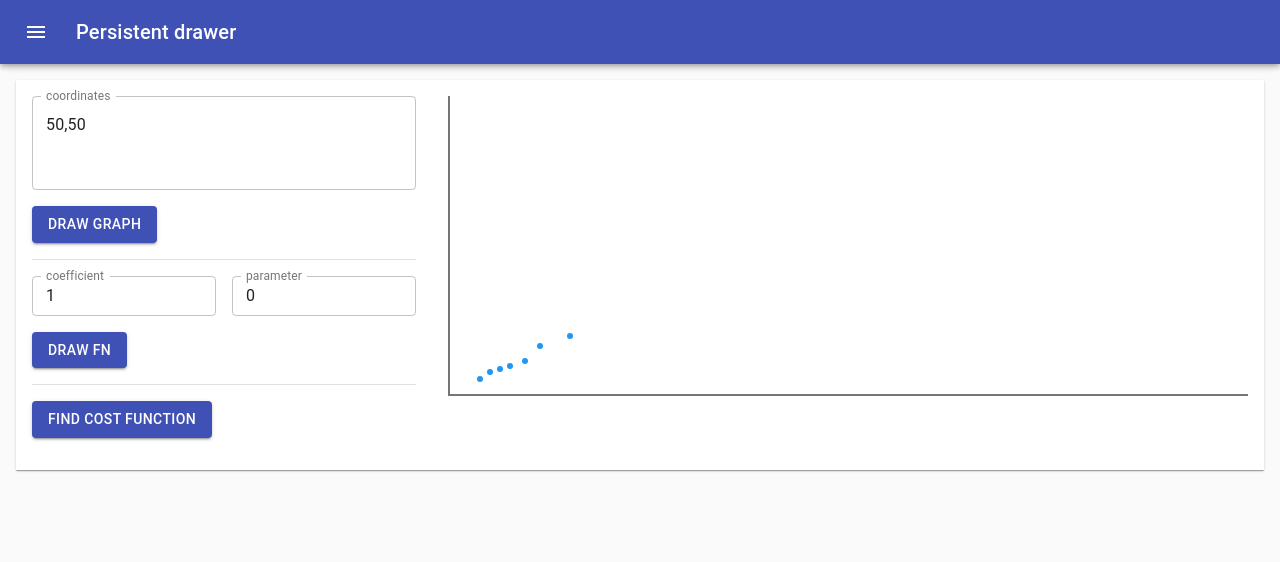
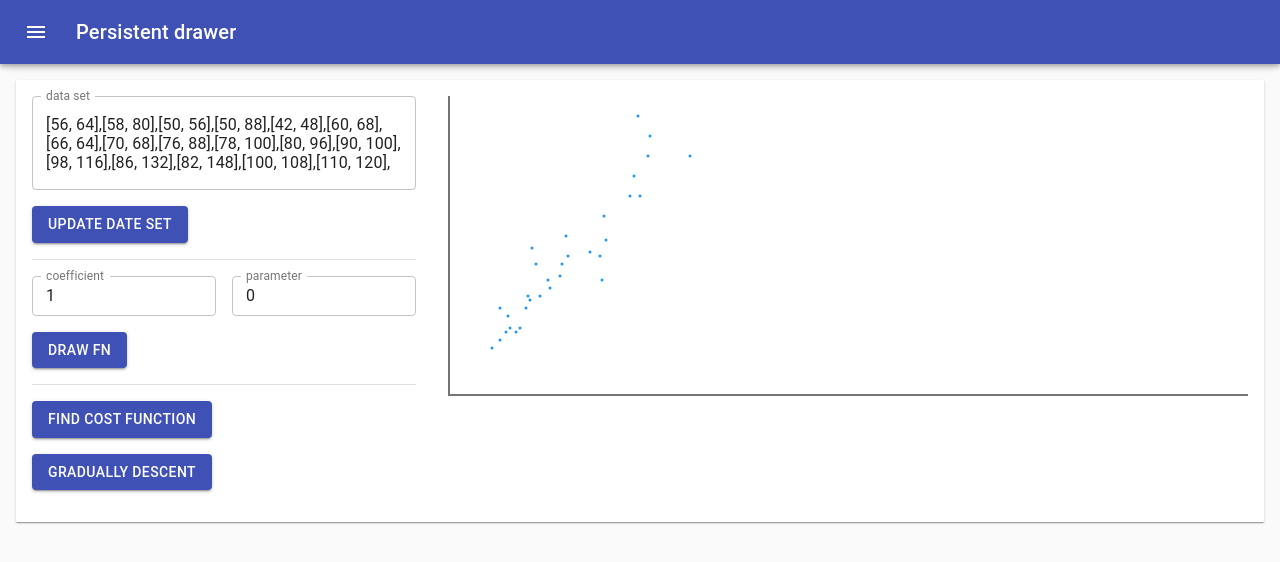
Before and after one commit to d400800/react-charts-experiments, a React (Create React App) app: page /graph-builder in a window 1280 px wide. Shown: the top 562 px of the page. Built offline with nearby package versions, Linux system fonts and the light colour scheme.

Commit message:
adding gradient descent for a hypothesis with a single parameter

```diff
--- a/src/Features/GraphBuilder.jsx
+++ b/src/Features/GraphBuilder.jsx
@@ -12,7 +12,6 @@ const useStyles = makeStyles((theme) => ({
     svg: {
         width: "100%",
         height: "100%",
-        //border: `1px solid ${theme.palette.text.secondary}`,
         borderBottom: `2px solid ${theme.palette.text.secondary}`,
         borderLeft: `2px solid ${theme.palette.text.secondary}`
     },
@@ -29,42 +28,31 @@ const useStyles = makeStyles((theme) => ({
     }
 }));
 
+const dataSet = [
+    [28, 16], [29, 20], [25, 14], [25, 22], [21, 12],
+    [30, 17], [33, 16], [35, 17], [38, 22], [39, 25],
+    [40, 24], [45, 25], [49, 29], [43, 33], [41, 37],
+    [50, 27], [55, 30], [56, 33], [58, 40], [59, 35],
+    [75, 35], [70, 36], [78, 39], [76, 29], [77, 45],
+    [90, 50], [92, 55], [95, 50], [99, 60], [94, 70],
+    [100, 65],
+    [120, 60],
+].map(p => {
+    return [p[0] * 2, p[1] * 4]
+})
+
 export default function GraphBuilder() {
     const graphH = 300;
     const classes = useStyles();
 
-    const [coordinates, setCoordinates] = useState("50,50");
     const [d, setD] = useState("");
 
     const [coeff, setCoeff] = useState(1);
     const [param, setParam] = useState(0);
 
-    const [dataPoints, setDataPoints] = useState(() => {
-        const data = [[30, 17], [40, 24], [60, 30], [50, 27], [75, 35], [90, 50], [120, 60]];
+    const [data, setData] = useState(dataSet);
 
-        return data;
-    });
-
-    function drawGraph(coordinates) {
-        let d = "";
-
-        const cArr = coordinates
-            .split(" ").join("")
-            .split("|");
-
-        for (const cPair of cArr) {
-            const cPairArr = cPair.split(",");
-
-            d += `L ${cPairArr[0] || 0} ${graphH - (parseInt(cPairArr[1]) || 0)} `
-        }
-
-        setD(d);
-    }
-
-    function handleChange(coordinates) {
-        setCoordinates(coordinates);
-        drawGraph(coordinates);
-    }
+    const [dataString, setDataString] = useState(() => dataToString(dataSet))
 
     function drawFn(coeff, param) {
         // example: y = 2x + 1;
@@ -89,12 +77,12 @@ export default function GraphBuilder() {
         setParam(param);
     }
 
-    function drawDataPoints(dataPoints) {
-        return dataPoints.map((datum, i) => {
+    function drawDataPoints(data) {
+        return data.map((datum, i) => {
             const [x, y] = datum;
 
             return (
-                <circle key={i} className={classes.dataPoint} cx={x} cy={graphH - y} r="3"></circle>
+                <circle key={i} className={classes.dataPoint} cx={x} cy={graphH - y} r="1.5"></circle>
             );
         })
     }
@@ -110,7 +98,7 @@ export default function GraphBuilder() {
         return (1 / 2 * data.length) * sum;
     }
 
-    function findConstFunction(data) {
+    function findCostFunction(data) {
         let results = {};
 
         for (let i = 0; i < 1; i = i + 0.025) {
@@ -129,17 +117,74 @@ export default function GraphBuilder() {
         setCoeff(Math.round(results[minimum] * 1000) / 1000);
     }
 
+    function graduallyDescend(data) {
+        const learningRate = 0.000055;
+
+        let results = {};
+
+        const h = (param1, x) => {
+            return param1 * x;
+        };
+
+        let theta1 = 1.5;
+
+        for (const [x, y] of data) {
+            let temp = theta1 - learningRate * ((h(theta1, x) - y) * x);
+
+            if (temp > 0 && temp < 1) {
+                results[temp] = theta1;
+            }
+
+            // results[theta1] = temp;
+
+            theta1 = temp;
+        }
+
+        const minimum = Math.min(...Object.keys(results));
+
+        console.log(results, minimum);
+        console.log(results);
+
+        setCoeff(results[minimum]);
+    }
+
+    function handleDataSetChange(dataString) {
+        const regExp = (/(\[\d*,\s?\d*\])/g);
+
+        const matches = dataString.matchAll(regExp);
+
+        let arr = [];
+
+        for (const match of matches) {
+            arr.push(match[0]);
+        }
+
+        console.log(arr);
+        //setData(arr);
+    }
+
+    function dataToString(data) {
+        let string = '';
+
+        for (const [x, y] of data) {
+            string += `[${x}, ${y}],`;
+        }
+
+        return string;
+    }
+
     return (
         <Grid container spacing={4}>
             <Grid item xs={4}>
+                <Box>
                     <form className={classes.root} noValidate autoComplete="off">
                         <TextField
                             id="standard-textarea"
-                        label="coordinates"
+                            label="data set"
                             placeholder="Placeholder"
                             multiline
-                        onChange={e => handleChange(e.target.value)}
-                        value={coordinates}
+                            onChange={e => setDataString(e.target.value)}
+                            value={dataString}
                             rows={3}
                             fullWidth
                             variant="outlined"
@@ -147,7 +192,10 @@ export default function GraphBuilder() {
                     </form>
 
                     <Box my={2}>
-                    <Button variant="contained" color="primary" onClick={e => drawGraph(coordinates)}>Draw graph</Button>
+                        <Button variant="contained" color="primary" onClick={e => handleDataSetChange(dataString)}>
+                            Update date set
+                        </Button>
+                    </Box>
                 </Box>
 
                 <Box my={2}>
@@ -193,14 +241,18 @@ export default function GraphBuilder() {
                 </Box>
 
                 <Box my={2}>
-                    <Button variant="contained" color="primary" onClick={e => findConstFunction(dataPoints)}>Find cost function</Button>
+                    <Button variant="contained" color="primary" onClick={e => findCostFunction(data)}>Find cost function</Button>
+                </Box>
+
+                <Box my={2}>
+                    <Button variant="contained" color="primary" onClick={e => graduallyDescend(data)}>Gradually descent</Button>
                 </Box>
             </Grid>
 
             <Grid item xs={8}>
                 <Box height={graphH}>
                     <svg className={classes.svg} viewport="0 0 100 100">
-                        {drawDataPoints(dataPoints)}
+                        {drawDataPoints(data)}
 
                         <path className={`${classes.path} ${classes.line}`} d={`M 0 ${graphH} ${d}`}></path>
                     </svg>
```
Also changed, not shown: src/components/Coordinates.jsx (added, +48 -0 lines). Lines whose indentation alone changed are shown as unchanged.
